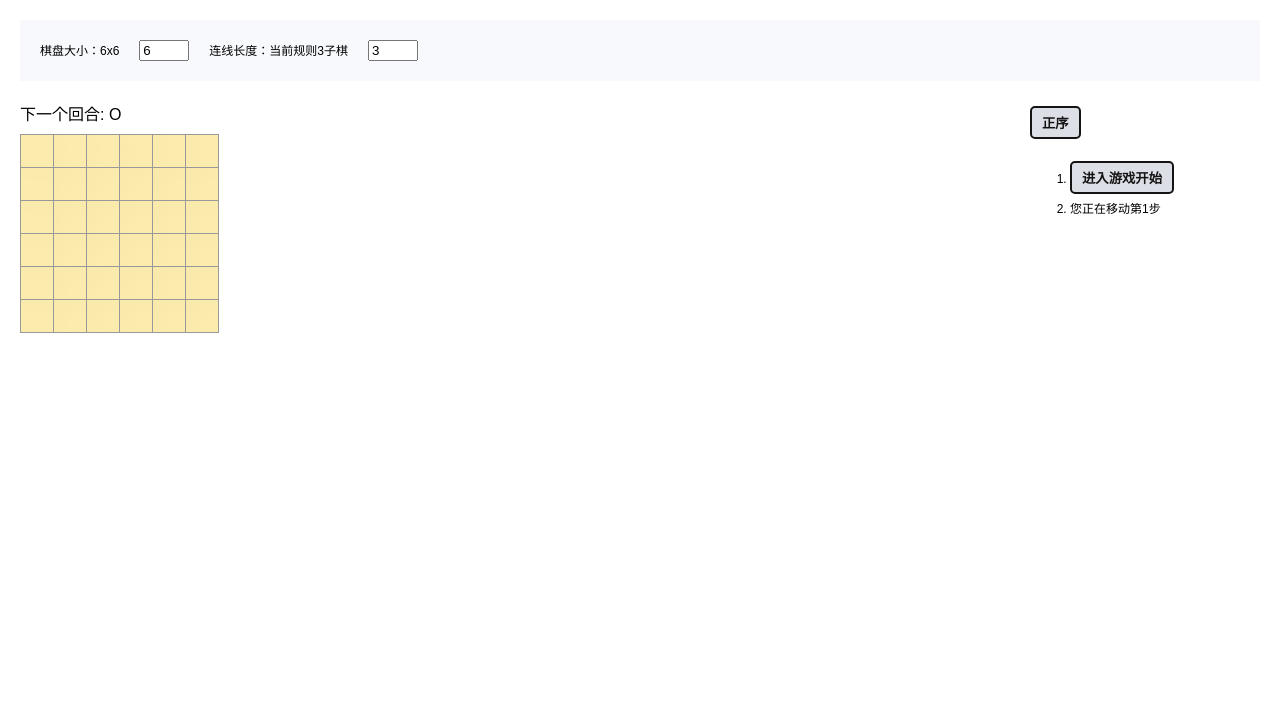
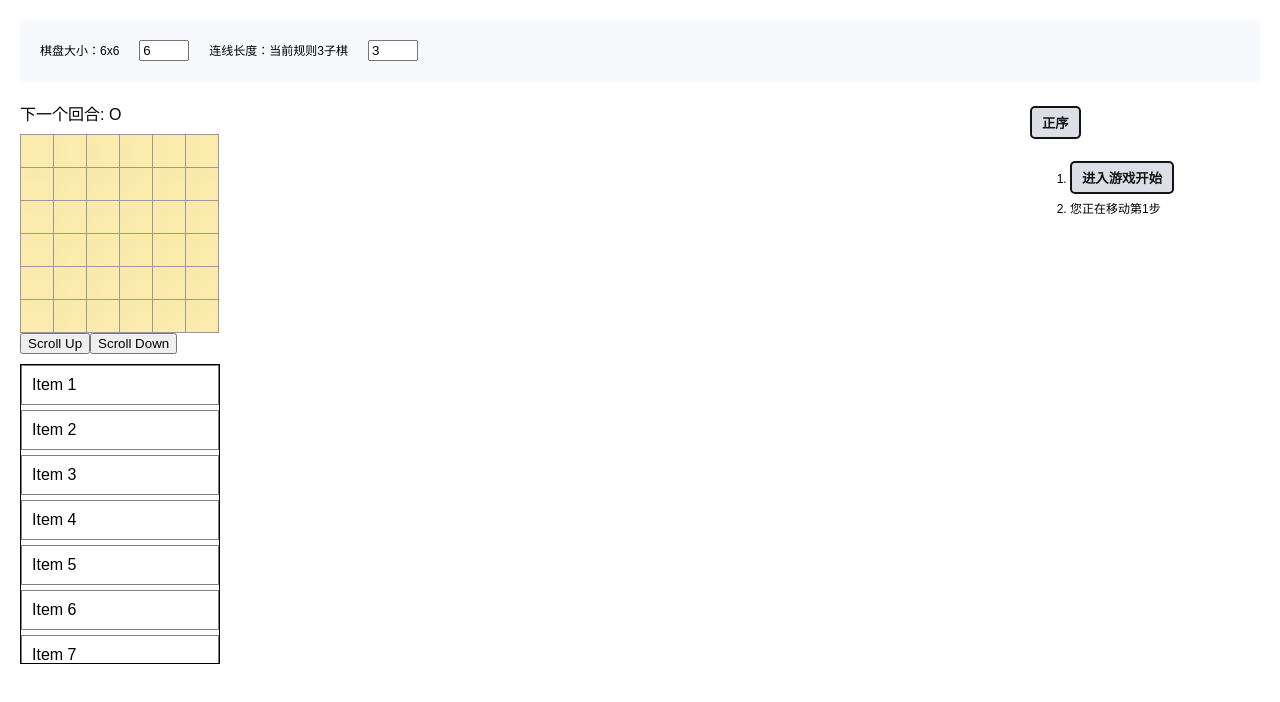
Before and after one commit to LianTianNo1/Tic-Tac-Toe-Demo, a React (Create React App) app: page / in a window 1280 px wide. Shown: the top 702 px of the page. Built offline with nearby package versions, Linux system fonts and the light colour scheme.

Commit message:
FIX: 拖拽组件

```diff
--- a/src/App.tsx
+++ b/src/App.tsx
@@ -1,11 +1,12 @@
 import React from 'react';
 import { Provider } from 'react-redux';
-import { Game } from 'components';
+import { Drag, Game } from 'components';
 import store from './store';
 
 /** APP入口 */
 export default function App () {
     return (<Provider store={store}>
         <Game />
+        <Drag />
     </Provider>);
 }
--- /dev/null
+++ b/src/components/Game/components/Drag/index.css
@@ -0,0 +1,31 @@
+  .container {
+    width: 200px;
+    height: 300px;
+    border: 1px solid black;
+    overflow-y: auto;
+  }
+
+  .item {
+    border: 1px solid gray;
+    padding: 10px;
+    margin-bottom: 5px;
+    background-color: white;
+    transition: transform 0.3s;
+  }
+
+  .item.dragged-item {
+    transform: translateY(40px);
+  }
+
+  .item.highlight-move {
+    background-color: red;
+    transition: background-color 0.3s;
+  }
+
+  .item.highlight.dragged-item {
+    background-color: transparent;
+  }
+
+  .scroll-buttons {
+    margin-bottom: 10px;
+  }
--- /dev/null
+++ b/src/components/Game/components/Drag/index.tsx
@@ -0,0 +1,120 @@
+import React, { useState } from 'react';
+import './index.css';
+
+/* */
+interface Item {
+    id: number;
+    text: string;
+}
+
+/** 生成数据 */
+const genData: ()=> Item[] = () => {
+    const data: Item[] = [];
+    for (let index = 0; index < 20; index++) {
+        data.push({ id: index + 1, text: `Item ${index + 1}` });
+    }
+    return data;
+};
+
+/** 拖拽组件 */
+const DragDropList = () => {
+    const [list, setList] = useState<Item []>(genData());
+
+    const [draggedItem, setDraggedItem] = useState<Item | null>();
+    const [draggedOverItem, setDraggedOverItem] = useState<Item | null>();
+    const [isDragging, setIsDragging] = useState<boolean>(false);
+
+    /**  */
+    const handleDragStart = (event: any, item: Item) => {
+        setDraggedItem(item);
+        setIsDragging(true);
+        event.dataTransfer.setData('text/plain', JSON.stringify(item));
+    };
+
+    /**  */
+    const handleDragEnter = (event: any, item: Item) => {
+        setDraggedOverItem(item);
+    };
+
+    /**  */
+    const handleDragEnd = () => {
+        setDraggedItem(null);
+        setDraggedOverItem(null);
+        setIsDragging(false);
+    };
+
+    /**  */
+    const handleDrop = (event: any, item: Item) => {
+        event.preventDefault();
+        const transferredItem = JSON.parse(event.dataTransfer.getData('text/plain'));
+        const newList = list.filter((listItem) => listItem.id !== transferredItem.id);
+
+        let index = list.findIndex((listItem) => listItem.id === item.id);
+        if (!draggedItem || !draggedOverItem) return;
+        if (draggedItem.id === item.id) {
+            index = list.findIndex((listItem) => listItem.id === draggedOverItem.id);
+        }
+
+        newList.splice(index, 0, transferredItem);
+        setList(newList);
+    };
+
+    /**  */
+    const handleDragOver = (event: any) => {
+        event.preventDefault();
+    };
+
+    /**  */
+    const handleScroll = (direction: string) => {
+        const container = document.getElementById('container');
+        if (direction === 'up') {
+            container!.scrollTop -= 100;
+        } else if (direction === 'down') {
+            container!.scrollTop += 100;
+        }
+    };
+
+    /**  */
+    const getItemStyle = (item: Item) => {
+        if (isDragging && item.id === draggedItem?.id) {
+            return { border: '1px dashed gray' };
+        }
+        return undefined;
+    };
+    /**  */
+    const getTransitionStyle = (item: Item) => {
+        if (isDragging && item.id === draggedOverItem?.id) {
+            return 'dragged-item';
+        }
+        return undefined;
+    };
+
+
+    return (
+        <div>
+            <div className="scroll-buttons">
+                <button onClick={() => handleScroll('up')}>Scroll Up</button>
+                <button onClick={() => handleScroll('down')}>Scroll Down</button>
+            </div>
+            <div id="container" className="container">
+                {list.map((item) => (
+                    <div
+                        key={item.id}
+                        className={`item ${getTransitionStyle(item)}`}
+                        draggable
+                        onDragStart={(event) => handleDragStart(event, item)}
+                        onDragEnter={(event) => handleDragEnter(event, item)}
+                        onDragEnd={handleDragEnd}
+                        onDrop={(event) => handleDrop(event, item)}
+                        onDragOver={handleDragOver}
+                        style={getItemStyle(item)}
+                    >
+                        {item.text}
+                    </div>
+                ))}
+            </div>
+        </div>
+    );
+};
+
+export default DragDropList;
--- a/src/components/index.ts
+++ b/src/components/index.ts
@@ -3,3 +3,4 @@ export { default as Board } from './Game/components/Board';
 export { default as BoardContent } from './Game/components/Board/components/BoardContent';
 export { default as ChessPiece } from './Game/components/Board/components/ChessPiece';
 export { default as Input } from './Game/components/Input';
+export { default as Drag } from './Game/components/Drag';
```
